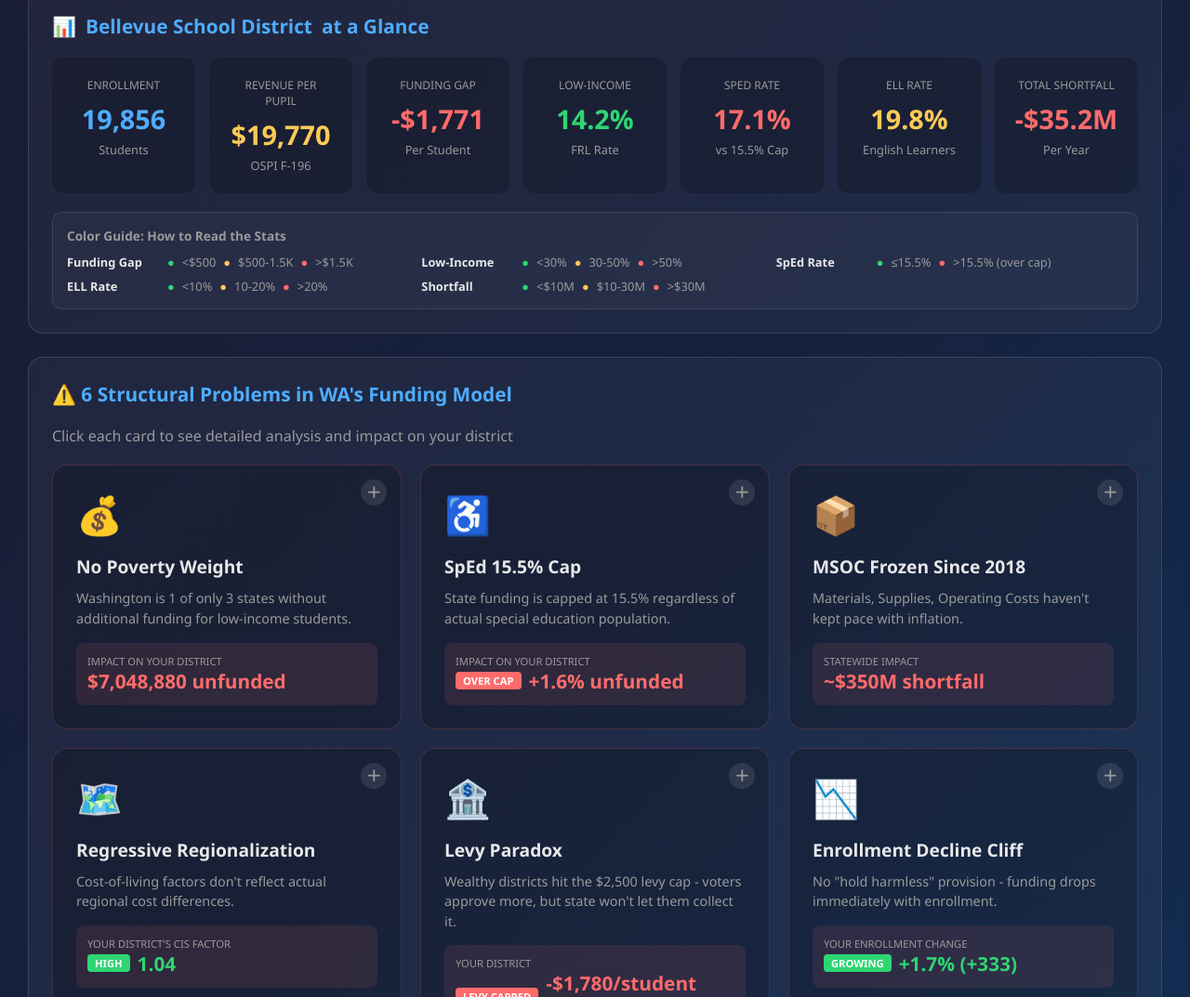
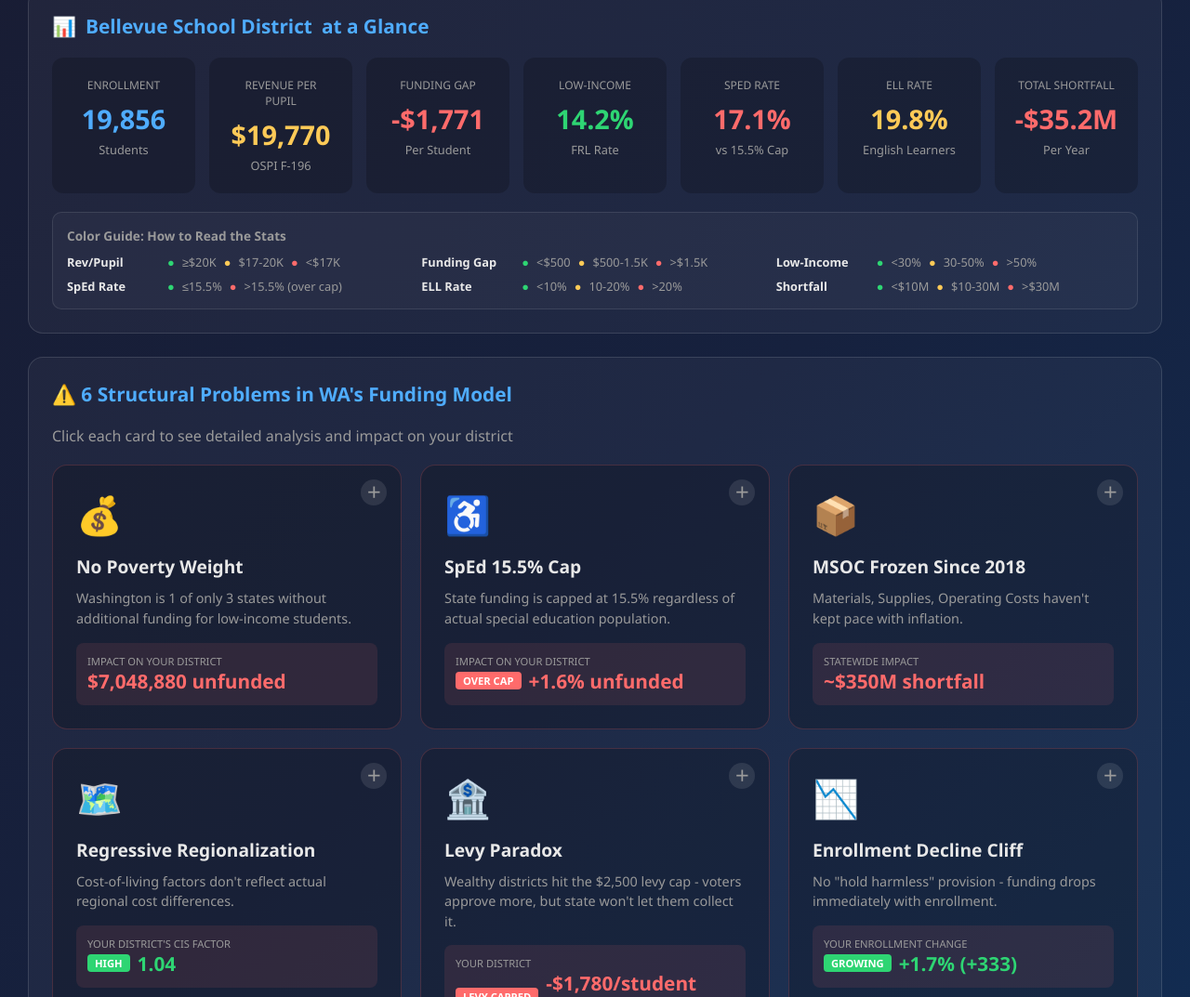
Before and after one commit to kwasant7/wa-k12-funding, a website: page index.html in a window 1280 px wide. Shown: the part 834-1907 px from the top of the page at 93% size. Drawn offline with Linux system fonts and the light colour scheme.

Commit message:
Add Revenue Per Pupil to color guide legend

```diff
--- a/index.html
+++ b/index.html
@@ -1223,6 +1223,12 @@
                 <div style="margin-top: 20px; padding: 15px; background: rgba(255,255,255,0.03); border-radius: 10px; border: 1px solid rgba(255,255,255,0.1);">
                     <div style="font-size: 0.85rem; color: var(--text-secondary); margin-bottom: 10px; font-weight: 600;">Color Guide: How to Read the Stats</div>
                     <div style="display: grid; grid-template-columns: repeat(auto-fit, minmax(280px, 1fr)); gap: 8px; font-size: 0.8rem;">
+                        <div style="display: flex; align-items: center; gap: 8px;">
+                            <span style="font-weight: 600; min-width: 100px;">Rev/Pupil</span>
+                            <span style="color: var(--accent-green);">●</span><span style="color: var(--text-secondary);">≥$20K</span>
+                            <span style="color: var(--accent-yellow);">●</span><span style="color: var(--text-secondary);">$17-20K</span>
+                            <span style="color: var(--accent-red);">●</span><span style="color: var(--text-secondary);">&lt;$17K</span>
+                        </div>
                         <div style="display: flex; align-items: center; gap: 8px;">
                             <span style="font-weight: 600; min-width: 100px;">Funding Gap</span>
                             <span style="color: var(--accent-green);">●</span><span style="color: var(--text-secondary);">&lt;$500</span>
```
